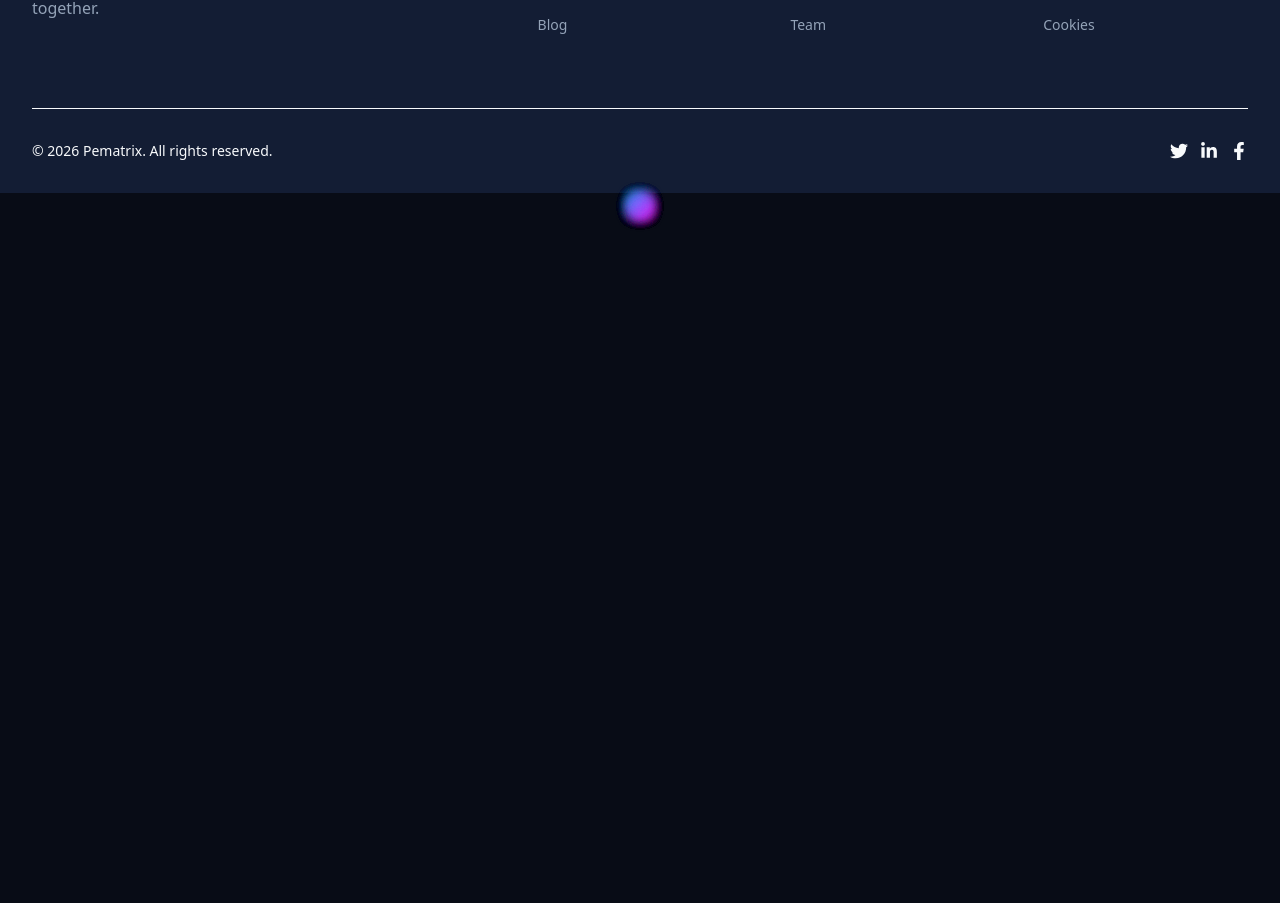
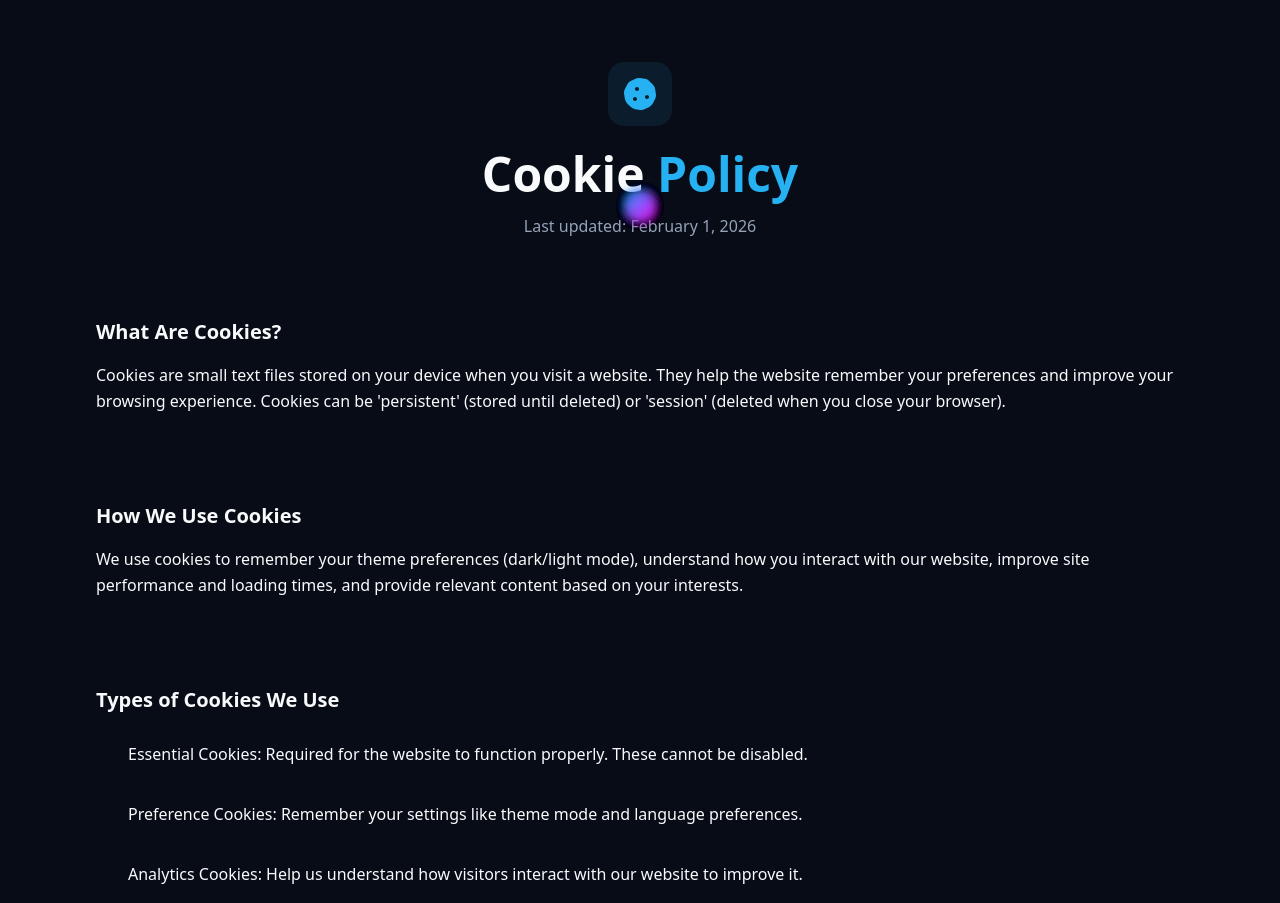
Before and after one commit to DeraJudy/pematrix, a Next.js app: page /cookies in a window 1280 px wide. Shown: the part 194-1097 px from the top of the page. Before the commit the page ends 800 px from the top, so only its background shows below. Built offline with nearby package versions, Linux system fonts and the light colour scheme.

Commit message:
Cookie half done

```diff
--- a/src/app/cookies/page.jsx
+++ b/src/app/cookies/page.jsx
@@ -1,3 +1,145 @@
+"use client"
+import React, { useState } from "react";
+import { motion } from "framer-motion";
+import { FaCookie } from 'react-icons/fa';
+
+const sections = [
+  {
+    title: "What Are Cookies?",
+    content:
+      "Cookies are small text files stored on your device when you visit a website. They help the website remember your preferences and improve your browsing experience. Cookies can be 'persistent' (stored until deleted) or 'session' (deleted when you close your browser).",
+  },
+  {
+    title: "How We Use Cookies",
+    content:
+      "We use cookies to remember your theme preferences (dark/light mode), understand how you interact with our website, improve site performance and loading times, and provide relevant content based on your interests.",
+  },
+  {
+    title: "Types of Cookies We Use",
+    items: [
+      {
+        name: "Essential Cookies",
+        desc: "Required for the website to function properly. These cannot be disabled.",
+      },
+      {
+        name: "Preference Cookies",
+        desc: "Remember your settings like theme mode and language preferences.",
+      },
+      {
+        name: "Analytics Cookies",
+        desc: "Help us understand how visitors interact with our website to improve it.",
+      },
+      {
+        name: "Marketing Cookies",
+        desc: "Used to deliver relevant advertisements and track campaign performance.",
+      },
+    ],
+  },
+  {
+    title: "Managing Cookies",
+    content:
+      "You can control and manage cookies through your browser settings. Most browsers allow you to block or delete cookies. However, disabling certain cookies may affect the functionality of our website.",
+  },
+  {
+    title: "Third-Party Cookies",
+    content:
+      "Some cookies on our site are placed by third-party services we use, such as analytics providers and social media platforms. We do not control these cookies and recommend reviewing the respective privacy policies of these third parties.",
+  },
+  {
+    title: "Updates to This Policy",
+    content:
+      "We may update this Cookie Policy periodically. Any changes will be posted on this page with an updated effective date. We encourage you to review this policy regularly.",
+  },
+];
+
 export default function CookiesPage() {
-  return <div>Cookies</div>
+  return (
+    <div className=" relative">
+      <div className="mx-auto max-w-6xl mt-40 lg:mt-56 py-8">
+        <div>
+          <motion.div
+            initial={{ opacity: 0, y: 20 }}
+            animate={{ opacity: 1, y: 0 }}
+            transition={{ duration: 0.6 }}
+            className="text-center mb-12"
+          >
+            <div
+              style={{
+                backgroundColor: "hsl(var(--primary) / 10%)",
+              }}
+              className="w-16 h-16 rounded-2xl flex items-center justify-center mx-auto mb-6">
+              <FaCookie
+                style={{
+                  color: "hsl(var(--primary))",
+                }}
+                className="w-8 h-8"
+              />
+            </div>
+            <h1
+              style={{
+                color: "hsl(var(--foreground))",
+              }}
+              className="text-4xl md:text-5xl font-bold mb-4">
+              Cookie {" "}
+              <span
+                style={{
+                  color: "hsl(var(--primary))",
+                }}>
+                Policy
+              </span>
+            </h1>
+            <p
+              style={{
+                color: "hsl(var(--muted-foreground))",
+              }}
+            >
+              Last updated: February 1, 2026
+            </p>
+          </motion.div>
+        </div>
+
+        <div className="space-y-6">
+                {sections.map((section, index) => (
+                  <motion.div
+                    key={index}
+                    initial={{ opacity: 0, y: 20 }}
+                    whileInView={{ opacity: 1, y: 0 }}
+                    viewport={{ once: true }}
+                    transition={{ duration: 0.5, delay: index * 0.1 }}
+                    className="glass-card p-8"
+                  >
+                    <h2 className="font-display text-xl font-semibold text-foreground mb-4">
+                      {section.title}
+                    </h2>
+                    {section.content && (
+                      <p className="text-muted-foreground leading-relaxed">
+                        {section.content}
+                      </p>
+                    )}
+                    {section.items && (
+                      <div className="space-y-3">
+                        {section.items.map((item, i) => (
+                          <div
+                            key={i}
+                            className="flex gap-3 p-3 rounded-xl bg-secondary/50"
+                          >
+                            <div className="w-2 h-2 rounded-full bg-primary mt-2 shrink-0" />
+                            <div>
+                              <span className="font-medium text-foreground">
+                                {item.name}:
+                              </span>{" "}
+                              <span className="text-muted-foreground">
+                                {item.desc}
+                              </span>
+                            </div>
+                          </div>
+                        ))}
+                      </div>
+                    )}
+                  </motion.div>
+                ))}
+              </div>
+      </div>
+    </div>
+  )
 }
```
